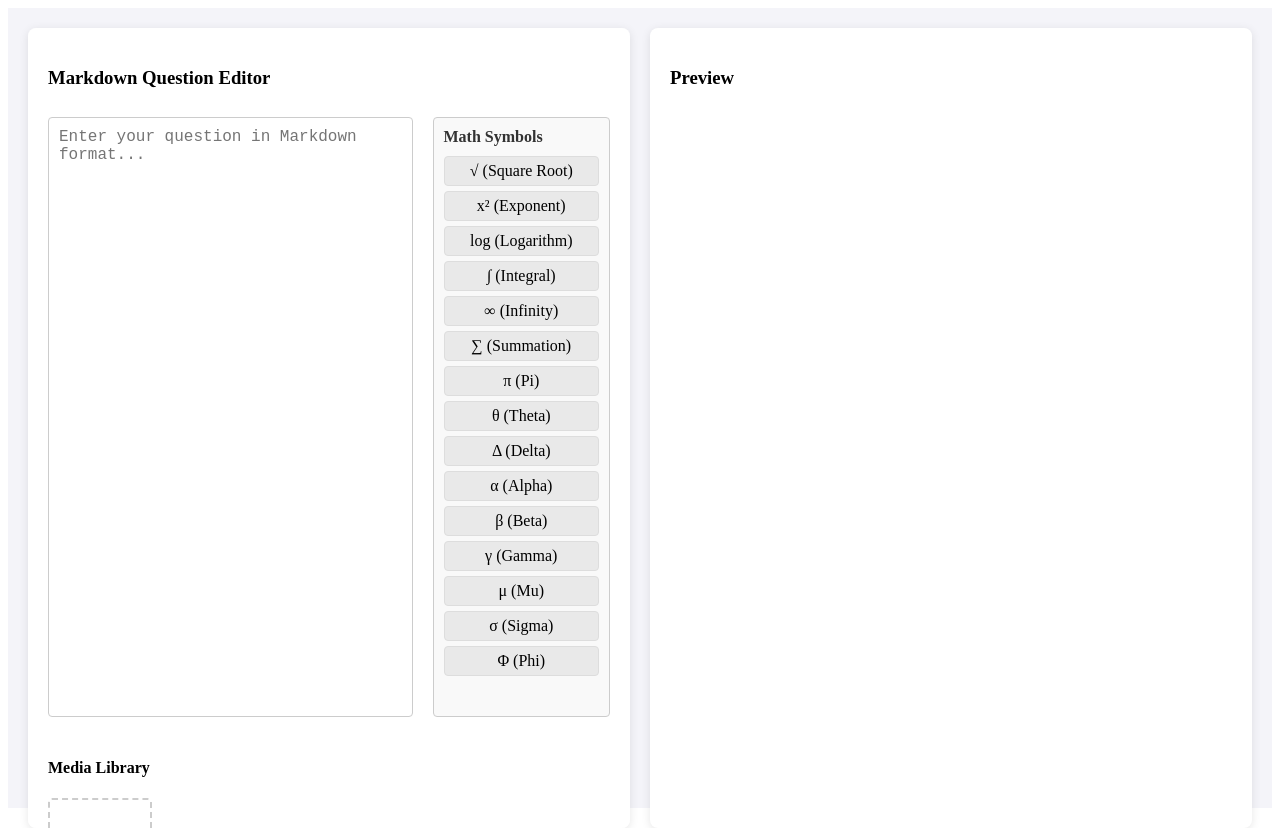
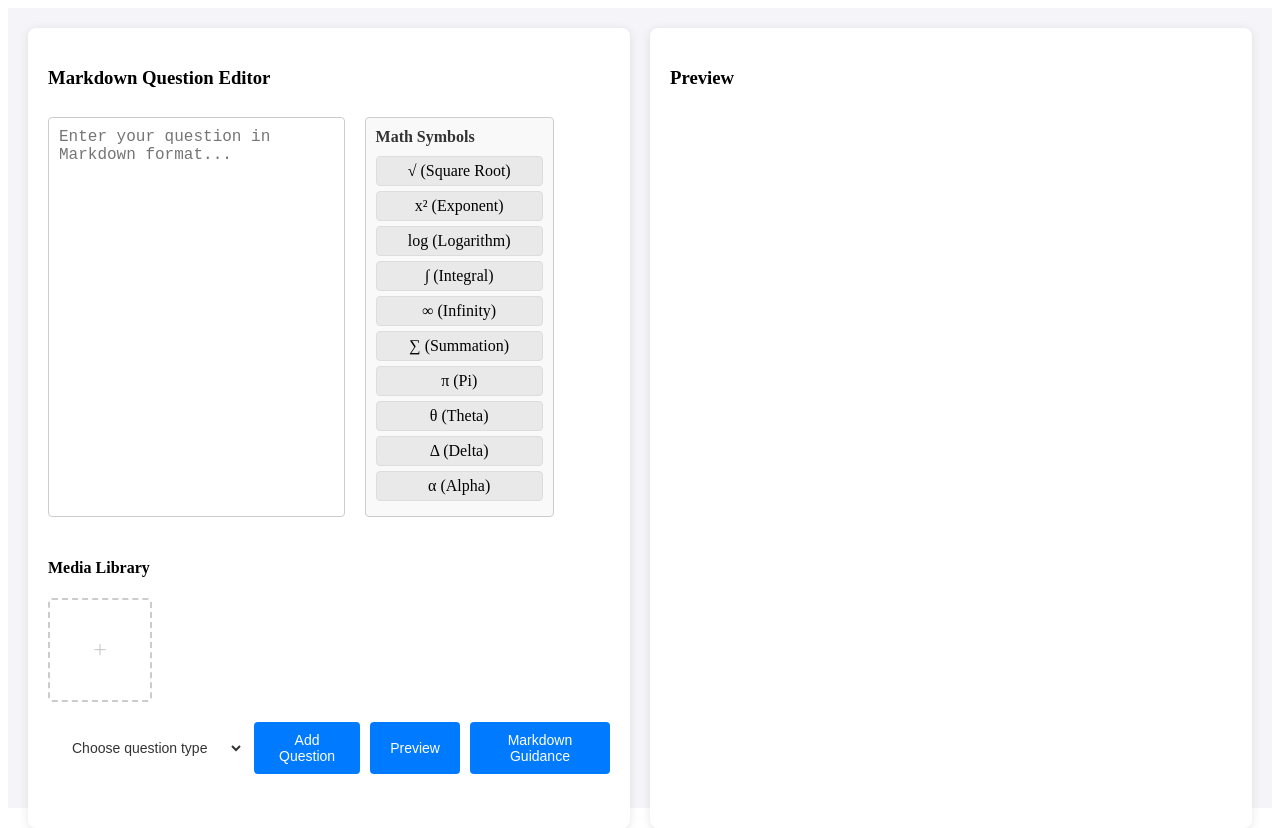
Before and after one commit to erenkahraman/markdown, a Vue app: page / in a window 1280 px wide. Built offline with nearby package versions, Linux system fonts and the light colour scheme.

Commit message:
update layout

```diff
--- a/src/App.vue
+++ b/src/App.vue
@@ -21,11 +21,6 @@
             <div class="symbol" draggable="true" @dragstart="dragStart">θ (Theta)</div>
             <div class="symbol" draggable="true" @dragstart="dragStart">Δ (Delta)</div>
             <div class="symbol" draggable="true" @dragstart="dragStart">α (Alpha)</div>
-            <div class="symbol" draggable="true" @dragstart="dragStart">β (Beta)</div>
-            <div class="symbol" draggable="true" @dragstart="dragStart">γ (Gamma)</div>
-            <div class="symbol" draggable="true" @dragstart="dragStart">μ (Mu)</div>
-            <div class="symbol" draggable="true" @dragstart="dragStart">σ (Sigma)</div>
-            <div class="symbol" draggable="true" @dragstart="dragStart">Φ (Phi)</div>
           </div>
         </div>
         <div class="media-library">
@@ -36,7 +31,7 @@
               :key="index"
               class="media-item"
               draggable="true"
-              @dragstart="dragStartImage(image.url)"
+              @dragstart="dragStartImage($event, image.url)"
             >
               <img :src="image.url" alt="Uploaded" />
             </div>
@@ -153,8 +148,12 @@ const dragStart = (event) => {
   event.dataTransfer.setData('text/plain', data);
 };
 
-const dragStartImage = (url) => {
-    event.dataTransfer.setData('text/plain', url);
+const dragStartImage = (e, url) => {
+    e.dataTransfer.setData('text', buildImgHtml('https://picsum.photos/200/300'));
+    console.log(e, url);
+    function buildImgHtml(url) {
+        return `<img src="${url}" width="100px" height="100px">`
+    }
 };
 
 
@@ -203,8 +202,8 @@ const triggerFileUpload = () => {
 const handleFileUpload = (event) => {
   const file = event.target.files[0];
   const reader = new FileReader();
-  reader.onload = () => {
-    mediaLibrary.value.push({ url: reader.result });
+  reader.onload = (e) => {
+    mediaLibrary.value.push({ url: e.target.result });
   };
   reader.readAsDataURL(file);
 };
@@ -255,12 +254,12 @@ const handleOptionClick = (optIndex) => {
 .editor-container {
   display: flex;
   gap: 20px;
-  width: 100%;
+  width: 90%;
 }
 
 textarea {
   width: 70%;
-  height: 600px;
+  height: 400px;
   border: 1px solid #ccc;
   border-radius: 4px;
   padding: 10px;
@@ -270,7 +269,7 @@ textarea {
 }
 
 .math-symbols {
-  width: 30%;
+  width: 40%;
   border: 1px solid #ccc;
   border-radius: 4px;
   padding: 10px;
--- a/src/helpers/demo-questions/defaultFilling.js
+++ b/src/helpers/demo-questions/defaultFilling.js
@@ -5,7 +5,7 @@ Fill in the blank with the correct answer.
 
 The value of $begin:math:text$ \\\\pi $end:math:text$ (pi) up to 5 decimal places is $begin:math:text$\\_\\_\\_\\_\\_\\_\\_\\_$end:math:text$.
 
-![Pi Symbol](https://via.placeholder.com/200?text=Pi+Symbol)
+<img src="https://picsum.photos/200/300" width="100px" height="100px">
 `;
 
 export default defaultFilling;
--- a/src/helpers/demo-questions/defaultMultiple.js
+++ b/src/helpers/demo-questions/defaultMultiple.js
@@ -8,7 +8,7 @@ Which of the following is the solution to the quadratic equation $begin:math:tex
 3. $begin:math:text$ x = 2 $end:math:text$ and $begin:math:text$ x = 3 $end:math:text$
 4. $begin:math:text$ x = 3 $end:math:text$ and $begin:math:text$ x = 2 $end:math:text$
 
-![Quadratic Graph](https://via.placeholder.com/200?text=Quadratic+Graph)
+<img src="https://picsum.photos/200/300" width="100px" height="100px">
 `;
 
 export default defaultMultiple;
```
